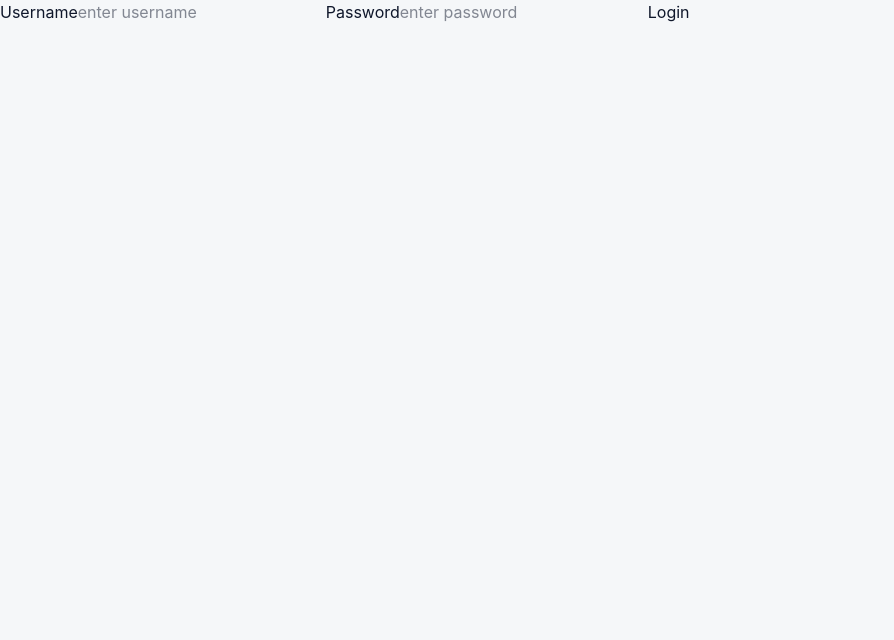
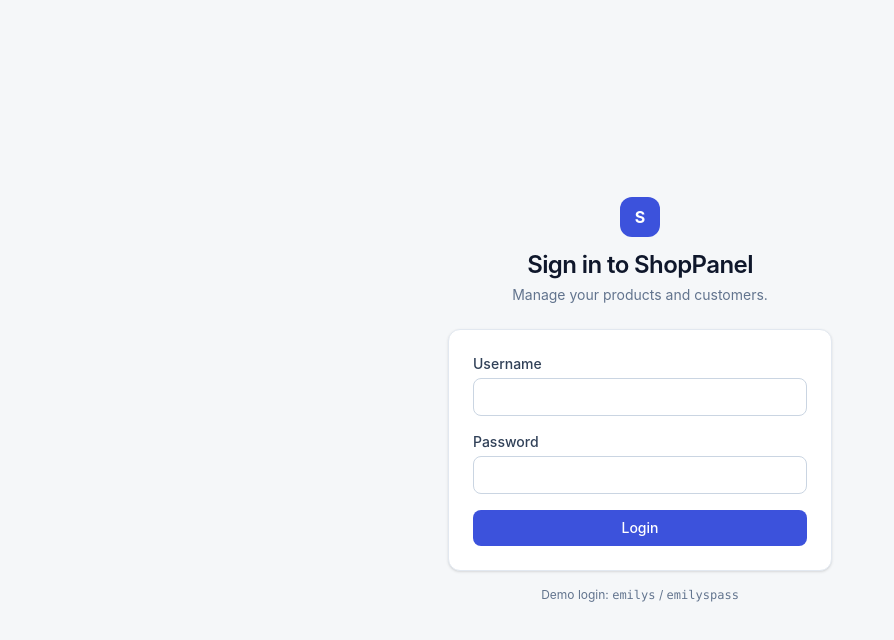
Before and after one commit to AvaBakuei/shop-panel, a React (Vite) app: page /login in a window 1280 px wide. Shown: the top 640 px of the page, without its empty margins (0-894 px from the left). Built offline with nearby package versions, Linux system fonts and the light colour scheme.

Commit message:
style: restyle login page

```diff
--- a/src/features/auth/LoginPage.tsx
+++ b/src/features/auth/LoginPage.tsx
@@ -1,17 +1,20 @@
 import React, { useState } from 'react'
+import { Navigate, useLocation, useNavigate } from 'react-router'
 import { useAuthStore } from './authStore'
-import { useLocation, useNavigate, Navigate } from 'react-router'
 import { loginRequest } from './authApi'
+import Button from '../../components/ui/Button'
+import Card from '../../components/ui/Card'
+import Input from '../../components/ui/Input'
 
 export default function LoginPage() {
   const [username, setUsername] = useState('')
   const [password, setPassword] = useState('')
   const [isLoading, setIsLoading] = useState(false)
   const [error, setError] = useState<string | null>(null)
+  const token = useAuthStore((s) => s.token)
   const login = useAuthStore((s) => s.login)
   const navigate = useNavigate()
   const location = useLocation()
-  const token = useAuthStore((s) => s.token)
 
   const from = (location.state as { from?: string } | null)?.from ?? '/dashboard'
 
@@ -36,28 +39,68 @@ export default function LoginPage() {
   }
 
   return (
-    <form onSubmit={handleSubmit}>
-      <label htmlFor="username">Username</label>
-      <input
+    <main className="flex min-h-screen items-center justify-center p-4">
+      <div className="w-full max-w-sm">
+        <div className="mb-6 text-center">
+          <span
+            aria-hidden="true"
+            className="mx-auto mb-3 flex h-10 w-10 items-center justify-center rounded-xl bg-brand-600 font-bold text-white"
+          >
+            S
+          </span>
+          <h1 className="text-2xl font-semibold tracking-tight text-slate-900">
+            Sign in to ShopPanel
+          </h1>
+          <p className="mt-1 text-sm text-slate-500">Manage your products and customers.</p>
+        </div>
+
+        <Card className="p-6">
+          <form onSubmit={handleSubmit} className="flex flex-col gap-4">
+            <div className="flex flex-col gap-1">
+              <label htmlFor="username" className="text-sm font-medium text-slate-700">
+                Username
+              </label>
+              <Input
                 id="username"
                 value={username}
                 onChange={(e) => setUsername(e.target.value)}
-        placeholder="enter username"
                 autoComplete="username"
               />
-      <label htmlFor="password">Password</label>
-      <input
+            </div>
+
+            <div className="flex flex-col gap-1">
+              <label htmlFor="password" className="text-sm font-medium text-slate-700">
+                Password
+              </label>
+              <Input
                 id="password"
+                type="password"
                 value={password}
-        type="password"
                 onChange={(e) => setPassword(e.target.value)}
-        placeholder="enter password"
                 autoComplete="current-password"
               />
-      <button type="submit" disabled={isLoading}>
-        {isLoading ? 'Waiting' : 'Login'}
-      </button>
-      {error && <span>{error}</span>}
+            </div>
+
+            {error && (
+              <p
+                role="alert"
+                className="rounded-lg border border-red-200 bg-red-50 px-3 py-2 text-sm text-red-700"
+              >
+                {error}
+              </p>
+            )}
+
+            <Button type="submit" disabled={isLoading} className="w-full">
+              {isLoading ? 'Logging in...' : 'Login'}
+            </Button>
           </form>
+        </Card>
+
+        <p className="mt-4 text-center text-xs text-slate-500">
+          Demo login: <span className="font-mono">emilys</span> /{' '}
+          <span className="font-mono">emilyspass</span>
+        </p>
+      </div>
+    </main>
   )
 }
```
Lines whose indentation alone changed are shown as unchanged.
